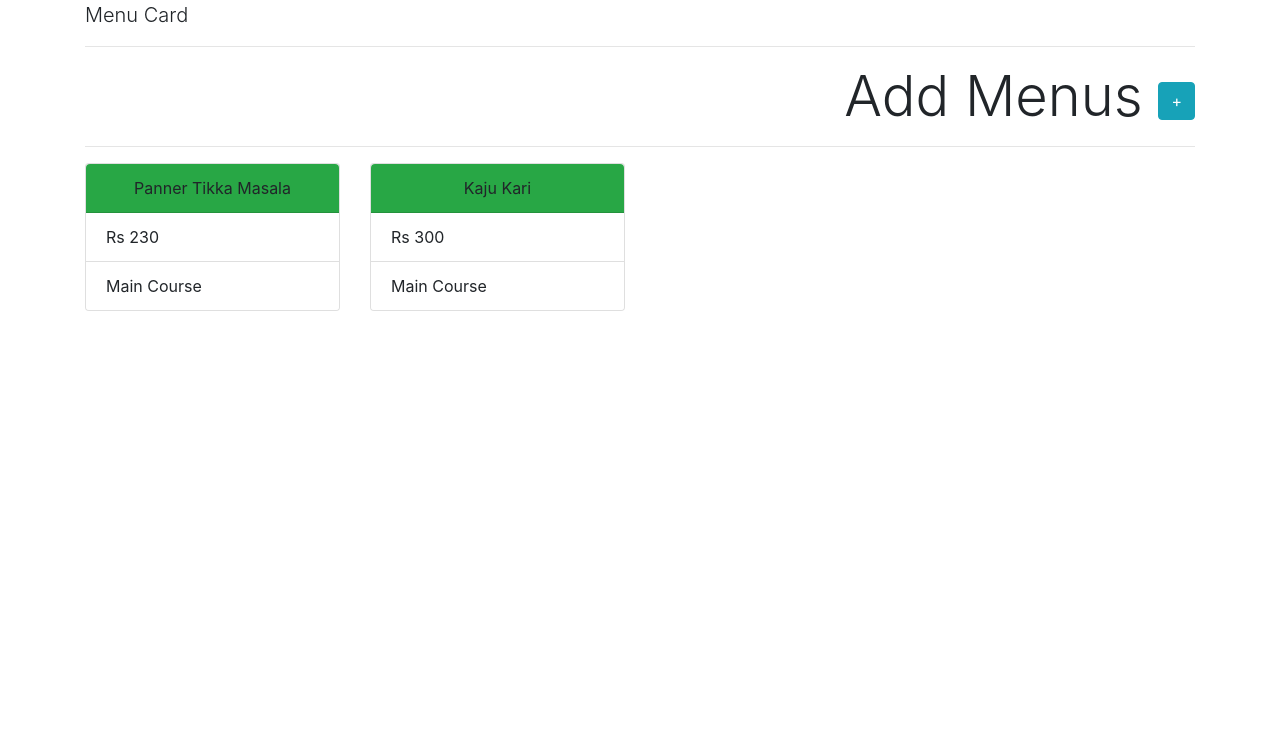
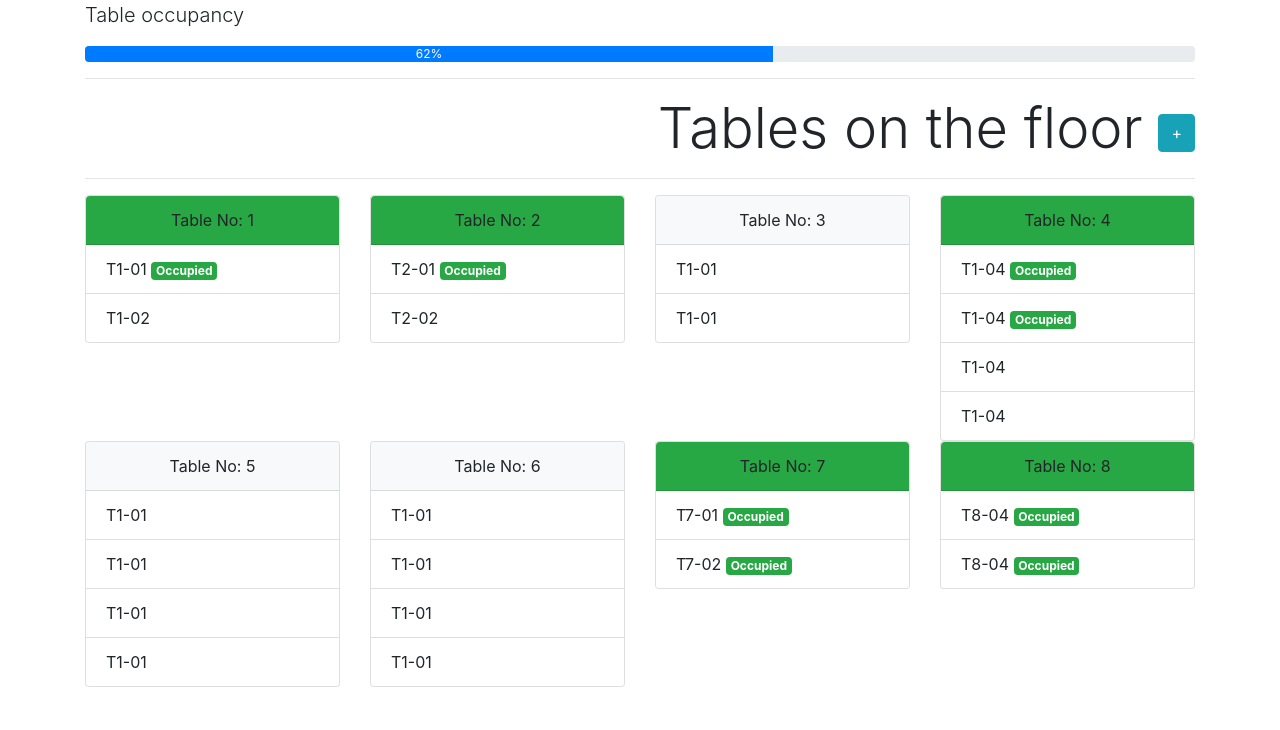
Before and after one commit to abs001/Hotel-Manager, a Django app: page /hotel/ in a window 1280 px wide. Shown: the part 70-800 px from the top of the page. Run offline with Django 3.2, Linux system fonts and the light colour scheme; some libraries are stand-ins or nearby versions.

Commit message:
Added view for Home page

```diff
--- a/hotel/templates/hotel/base.html
+++ b/hotel/templates/hotel/base.html
@@ -7,6 +7,11 @@
 </head>
 <body>
     {% include 'hotel/nav.html' %}
-    {% include 'hotel/menus.html' %}
+    {% if page_name == "home" %}
+        {% include 'hotel/home.html' %}
+    {% endif %}
+    {% if page_name == "menus" %}
+        {% include 'hotel/menus.html' %}
+    {% endif %}
 </body>
 </html>
--- /dev/null
+++ b/hotel/templates/hotel/home.html
@@ -0,0 +1,230 @@
+  <!-- Home page -->
+    <div class="container">
+        <div>
+            <p class="lead">Table occupancy</p>
+            <div class="progress">
+                <div class="progress-bar" role="progressbar" style="width: 62%;" aria-valuenow="25" aria-valuemin="0" aria-valuemax="100">62%</div>
+            </div>
+            <hr>
+        </div>
+        <div class="row">
+            <div class="col-md-12 display-4">
+                <div class="text-right"><span>Tables on the floor </span> <button type="button" class="btn btn-info" data-toggle="modal" data-target="#exampleModal">+</button></div>
+                <hr>
+            </div>
+            <div class="col-md-3" data-toggle="modal" data-target="#makebill">
+                <div class="card">
+                    <ul class="list-group list-group-flush">
+                    <li class="list-group-item bg-success text-center">Table No: 1</li>
+                    <li class="list-group-item">T1-01 <span class="badge badge-success">Occupied</span></li>
+                    <li class="list-group-item">T1-02</li>
+                    </ul>
+                </div>
+            </div>
+            <div class="col-md-3">
+                <div class="card" data-toggle="modal" data-target="#makebill">
+                    <ul class="list-group list-group-flush">
+                    <li class="list-group-item bg-success text-center">Table No: 2</li>
+                    <li class="list-group-item">T2-01 <span class="badge badge-success">Occupied</span></li>
+                    <li class="list-group-item">T2-02</li>
+                    </ul>
+                </div>
+            </div>
+            <div class="col-md-3">
+                <div class="card" data-toggle="modal" data-target="#makeorder">
+                    <ul class="list-group list-group-flush">
+                    <li class="list-group-item bg-light text-center">Table No: 3</li>
+                    <li class="list-group-item">T1-01</li>
+                    <li class="list-group-item">T1-01</li>
+                    </ul>
+                </div>
+            </div>
+            <div class="col-md-3">
+                <div class="card">
+                    <ul class="list-group list-group-flush">
+                    <li class="list-group-item bg-success text-center">Table No: 4</li>
+                   <li class="list-group-item">T1-04 <span class="badge badge-success">Occupied</span></li>
+                   <li class="list-group-item">T1-04 <span class="badge badge-success">Occupied</span></li>
+                    <li class="list-group-item">T1-04</li>
+                    <li class="list-group-item">T1-04</li>
+                    </ul>
+                </div>
+            </div>
+            <div class="col-md-3">
+                <div class="card">
+                    <ul class="list-group list-group-flush">
+                    <li class="list-group-item bg-light text-center">Table No: 5</li>
+                    <li class="list-group-item">T1-01</li>
+                    <li class="list-group-item">T1-01</li>
+                    <li class="list-group-item">T1-01</li>
+                    <li class="list-group-item">T1-01</li>
+                    </ul>
+                </div>
+            </div>
+            <div class="col-md-3">
+                <div class="card">
+                    <ul class="list-group list-group-flush">
+                    <li class="list-group-item bg-light text-center">Table No: 6</li>
+                    <li class="list-group-item">T1-01</li>
+                    <li class="list-group-item">T1-01</li>
+                    <li class="list-group-item">T1-01</li>
+                    <li class="list-group-item">T1-01</li>
+                    </ul>
+                </div>
+            </div>
+            <div class="col-md-3">
+                <div class="card">
+                    <ul class="list-group list-group-flush">
+                    <li class="list-group-item bg-success text-center">Table No: 7</li>
+                   <li class="list-group-item">T7-01 <span class="badge badge-success">Occupied</span></li>
+                   <li class="list-group-item">T7-02 <span class="badge badge-success">Occupied</span></li>
+                    </ul>
+                </div>
+            </div>
+            <div class="col-md-3">
+                <div class="card">
+                    <ul class="list-group list-group-flush">
+                    <li class="list-group-item bg-success text-center">Table No: 8</li>
+                   <li class="list-group-item">T8-04 <span class="badge badge-success">Occupied</span></li>
+                   <li class="list-group-item">T8-04 <span class="badge badge-success">Occupied</span></li>
+                    </ul>
+                </div>
+            </div>
+        </div>
+        <!-- New table  model-->
+        <div id="exampleModal" class="modal fade" role="dialog">
+            <div class="modal-dialog">
+                <div class="modal-content">
+                    <div class="modal-header">
+                        <h4 class="modal-title">Add Tables</h4>
+                    </div>
+                    <div class="modal-body">
+                        <form>
+                          <div class="form-group">
+                            <label for="formGroupExampleInput">Table Number</label>
+                            <input type="text" class="form-control" id="formGroupExampleInput" placeholder="No of tables">
+                          </div>
+                          <div class="form-group">
+                            <label for="formGroupExampleInput2">Chairs</label>
+                            <input type="text" class="form-control" id="formGroupExampleInput2" placeholder="Number of Chairs">
+                          </div>
+                           <div class="form-group">
+                            <button type="button" class="btn btn-lg btn-block btn-success" data-dismiss="modal">Add</button>
+                          </div>
+                        </form>
+                    </div>
+                    <div class="modal-footer">
+                        <button type="button" class="btn btn-default" data-dismiss="modal">Close</button>
+                    </div>
+                </div>
+            </div>
+        </div>
+        <!-- New table  model end-->
+
+        <!-- Accept order model-->
+        <div id="makeorder" class="modal fade" role="dialog">
+            <div class="modal-dialog">
+                <div class="modal-content">
+                    <div class="modal-header">
+                        <h4 class="modal-title">Place Order</h4>
+                    </div>
+                    <div class="modal-body">
+                        <form>
+                          <div class="form-group">
+                            <label for="formGroupExampleInput2">Persons</label>
+                            <input type="text" class="form-control" id="formGroupExampleInput2" placeholder="Persons">
+                          </div>
+                        <div class="form-group">
+                            <h5>Main Course</h5>
+                            <table class="table">
+                                <tr>
+                                    <td class="text-left"><label class="form-check-label">Veg Kofta </label></td>
+                                    <td class="text-center"><input type="text" class="form-control" id="formGroupExampleInput" placeholder="Qty"></td>
+                                    <td class="text-center"><input class="form-check-input" type="checkbox" name="" id="" value=""></td>
+                                </tr>
+                                 <tr>
+                                    <td class="text-left"><label class="form-check-label">Veg Kadhai </label></td>
+                                    <td class="text-center"><input type="text" class="form-control" id="formGroupExampleInput" placeholder="Qty"></td>
+                                    <td class="text-center"><input class="form-check-input" type="checkbox" name="" id="" value=""></td>
+                                </tr>
+                            </table>
+                            <h5>Other</h5>
+                            <table class="table">
+                                <tr>
+                                    <td class="text-left"><label class="form-check-label">Roti </label></td>
+                                    <td class="text-center"><input type="text" class="form-control" id="formGroupExampleInput" placeholder="Qty"></td>
+                                    <td class="text-center"><input class="form-check-input" type="checkbox" name="" id="" value=""></td>
+                                </tr>
+                                 <tr>
+                                    <td class="text-left"><label class="form-check-label">Plain Roti </label></td>
+                                    <td class="text-center"><input type="text" class="form-control" id="formGroupExampleInput" placeholder="Qty"></td>
+                                    <td class="text-center"><input class="form-check-input" type="checkbox" name="" id="" value=""></td>
+                                </tr>
+                            </table>
+                        </div>
+                    </div>
+                    <div class="form-group">
+                        <button type="button" class="btn btn-lg btn-block btn-success" data-dismiss="modal">Place order</button>
+                    </div>
+                        </form>
+                    </div>
+                    <div class="modal-footer">
+                        <button type="button" class="btn btn-default" data-dismiss="modal">Close</button>
+                    </div>
+                </div>
+            </div>
+        </div>
+        <!-- Accept order model end-->
+
+         <!-- make bill model-->
+        <div id="makebill" class="modal fade" role="dialog">
+            <div class="modal-dialog">
+                <div class="modal-content">
+                    <div class="modal-header">
+                        <h4 class="modal-title">Bill</h4><button type="button" class="btn btn-info" data-dismiss="modal" data-toggle="modal" data-target="#makeorder">Add Menus</button>
+                    </div>
+                    <div class="modal-body">
+                        <div>
+                            <p> <b>Bill Number:</b> <span>000411</span> <span class="text-right"><b>Dated:</b> 01/20/2020 09:21pm </span></p>
+                        </div>
+                        <table class="table table-bordered">
+                            <thead>
+                                <tr>
+                                    <td>Menu</td>
+                                    <td>Qty</td>
+                                    <td>Price</td>
+                                    <td>Amount</td>
+                                </tr>
+                            </thead>
+                            <tbody>
+                                <tr>
+                                    <td>Veg kofta</td>
+                                    <td>1</td>
+                                    <td>200</td>
+                                    <td>200</td>
+                                </tr>
+                                <tr>
+                                    <td>Dal Fry</td>
+                                    <td>1</td>
+                                    <td>100</td>
+                                    <td>100</td>
+                                </tr>
+                                <tr>
+                                    <td>Roti</td>
+                                    <td>4</td>
+                                    <td>25</td>
+                                    <td>100</td>
+                                </tr>
+                            </tbody>
+                        </table>
+                    </div>
+                    <div class="form-group">
+                        <button type="button" class="btn btn-lg btn-block btn-success" data-dismiss="modal">Complete order</button>
+                    </div>
+                    <div class="modal-footer">
+                        <button type="button" class="btn btn-default" data-dismiss="modal">Close</button>
+                    </div>
+                </div>
+            </div>
+        </div>
+        <!-- make bill model end-->
--- a/hotel/templates/hotel/nav.html
+++ b/hotel/templates/hotel/nav.html
@@ -1,5 +1,5 @@
 <nav class="navbar navbar-expand-lg navbar-light bg-light">
-    <a class="navbar-brand" href="#">Hotel Manager</a>
+    <a class="navbar-brand" href="/hotel"">Hotel Manager</a>
     <button class="navbar-toggler" type="button" data-toggle="collapse" data-target="#navbarSupportedContent" aria-controls="navbarSupportedContent" aria-expanded="false" aria-label="Toggle navigation">
     <span class="navbar-toggler-icon"></span>
     </button>
@@ -7,10 +7,10 @@
     <div class="collapse navbar-collapse" id="navbarSupportedContent">
         <ul class="navbar-nav mr-auto">
             <li class="nav-item active">
-                <a class="nav-link" href="index.html">Home <span class="sr-only">(current)</span></a>
+                <a class="nav-link" href="/hotel">Home <span class="sr-only">(current)</span></a>
             </li>
             <li class="nav-item active">
-                <a class="nav-link" href="menus.html">Menus</a>
+                <a class="nav-link" href="menus/">Menus</a>
             </li>
         </ul>
         <form class="form-inline my-2 my-lg-0">
--- a/hotel/urls.py
+++ b/hotel/urls.py
@@ -3,5 +3,6 @@ from . import views
 
 
 urlpatterns = [
-    path("", views.home, name="index")
+    path("", views.home, name="index"),
+    path("menus/", views.menu, name="menus")
 ]
--- a/hotel/views.py
+++ b/hotel/views.py
@@ -5,5 +5,11 @@ from django.template import loader
 
 def home(request):
     template = loader.get_template("hotel/base.html")
-    context = {}
+    context = {"page_name": "home"}
     return HttpResponse(template.render(context, request))
+
+
+def menu(request):
+    template = loader.get_template("hotel/base.html")
+    context = {"page_name": "menus"}
+    return HttpResponse(template.render(context, request))
```
